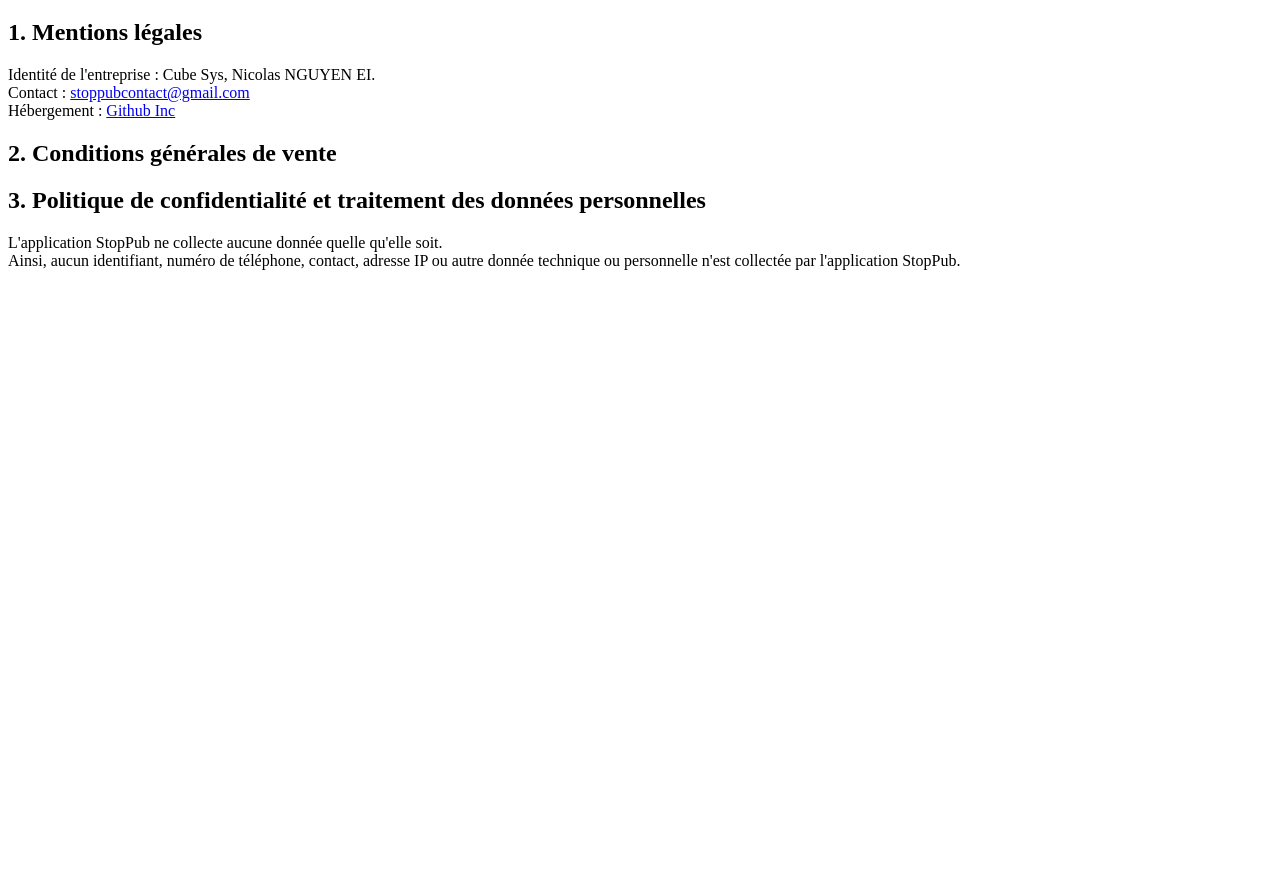
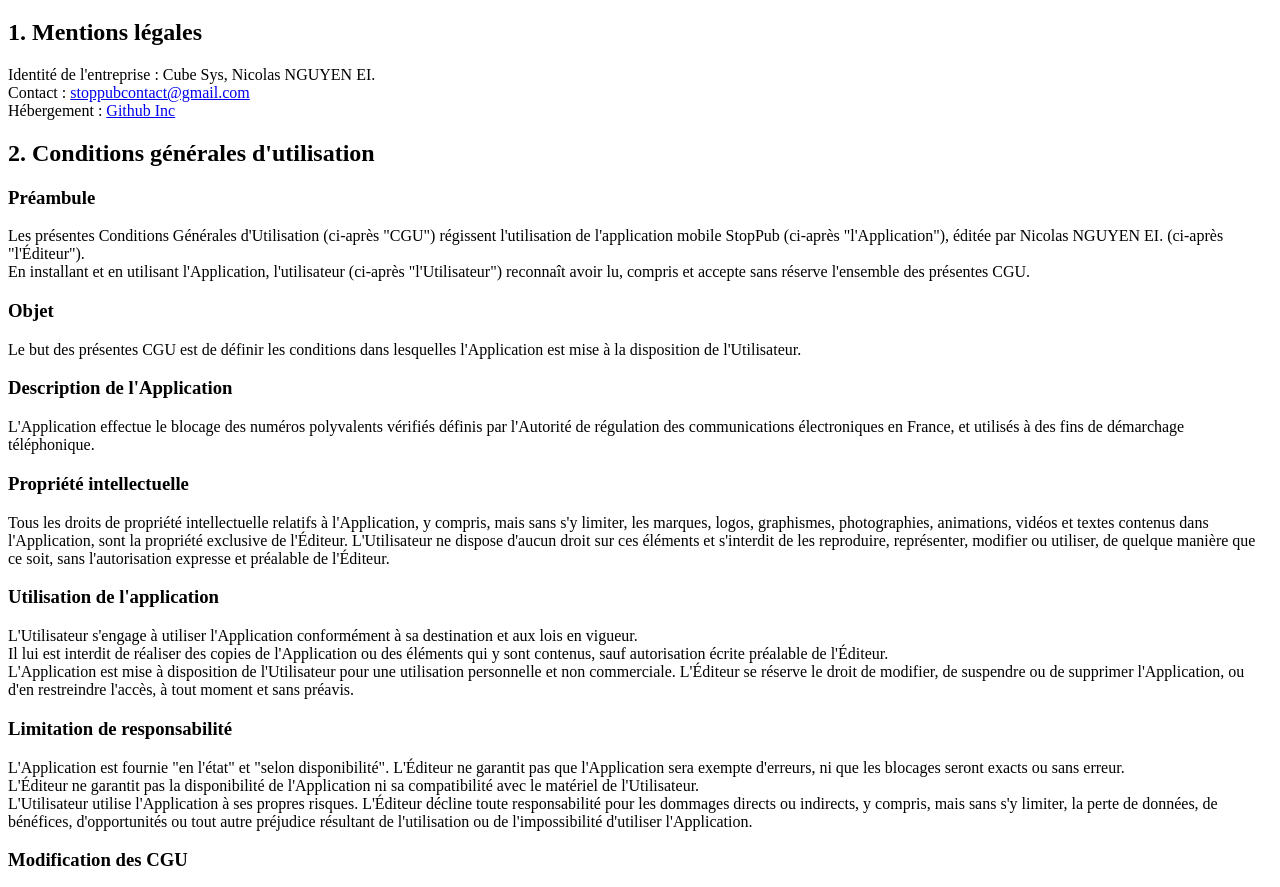
Before and after one commit to CubeSystems146/stoppub, a plain HTML site: page cg.html in a window 1280 px wide. Shown: the part 61-948 px from the top of the page. Before the commit the page ends 800 px from the top, so only its background shows below. Drawn offline with Linux system fonts and the light colour scheme.

Commit message:
Update cg.html

```diff
--- a/cg.html
+++ b/cg.html
@@ -14,7 +14,41 @@
     Contact : <a href="mailto:stoppubcontact@gmail.com">stoppubcontact@gmail.com</a>
     <br>
     Hébergement : <a href="https://github.com">Github Inc</a>
-    <h2>2. Conditions générales de vente</h2>
+    <h2>2. Conditions générales d'utilisation</h2>
+    <h3>Préambule</h3>
+    Les présentes Conditions Générales d'Utilisation (ci-après "CGU") régissent l'utilisation de l'application mobile StopPub (ci-après "l'Application"), éditée par Nicolas NGUYEN EI. (ci-après "l'Éditeur").
+    <br>
+    En installant et en utilisant l'Application, l'utilisateur (ci-après "l'Utilisateur") reconnaît avoir lu, compris et accepte sans réserve l'ensemble des présentes CGU.
+    <h3>Objet</h3>
+    Le but des présentes CGU est de définir les conditions dans lesquelles l'Application est mise à la disposition de l'Utilisateur.
+    <h3>Description de l'Application</h3>
+    L'Application effectue le blocage des numéros polyvalents vérifiés définis par l'Autorité de régulation des communications électroniques en France, et utilisés à des fins de démarchage téléphonique.
+    <h3>Propriété intellectuelle</h3>
+    Tous les droits de propriété intellectuelle relatifs à l'Application, y compris, mais sans s'y limiter, les marques, logos, graphismes, photographies, animations, vidéos et textes contenus dans l'Application, sont la propriété exclusive de l'Éditeur. L'Utilisateur ne dispose d'aucun droit sur ces éléments et s'interdit de les reproduire, représenter, modifier ou utiliser, de quelque manière que ce soit, sans l'autorisation expresse et préalable de l'Éditeur.
+    <h3>Utilisation de l'application</h3>
+    L'Utilisateur s'engage à utiliser l'Application conformément à sa destination et aux lois en vigueur.
+    <br>
+    Il lui est interdit de réaliser des copies de l'Application ou des éléments qui y sont contenus, sauf autorisation écrite préalable de l'Éditeur.
+    <br>
+    L'Application est mise à disposition de l'Utilisateur pour une utilisation personnelle et non commerciale. L'Éditeur se réserve le droit de modifier, de suspendre ou de supprimer l'Application, ou d'en restreindre l'accès, à tout moment et sans préavis.
+    <h3>Limitation de responsabilité</h3>
+    L'Application est fournie "en l'état" et "selon disponibilité". L'Éditeur ne garantit pas que l'Application sera exempte d'erreurs, ni que les blocages seront exacts ou sans erreur.
+    <br>
+    L'Éditeur ne garantit pas la disponibilité de l'Application ni sa compatibilité avec le matériel de l'Utilisateur.
+    <br>
+    L'Utilisateur utilise l'Application à ses propres risques. L'Éditeur décline toute responsabilité pour les dommages directs ou indirects, y compris, mais sans s'y limiter, la perte de données, de bénéfices, d'opportunités ou tout autre préjudice résultant de l'utilisation ou de l'impossibilité d'utiliser l'Application.
+    <h3>Modification des CGU</h3>
+    L'Éditeur se réserve le droit de modifier les présentes CGU à tout moment. Les modifications prendront effet dès leur publication. L'Utilisateur est invité à consulter régulièrement les CGU afin de prendre connaissance des éventuelles modifications. L'utilisation continue de l'Application après la publication des modifications vaut acceptation de celles-ci.
+    <h3>Résiliation</h3>
+    L'Éditeur se réserve le droit de résilier l'accès de l'Utilisateur à l'Application, sans préavis, en cas de violation des présentes CGU ou pour toute autre raison que l'Éditeur jugera nécessaire.
+    <br>
+    L'Utilisateur peut cesser d'utiliser l'Application à tout moment en la désinstallant de son appareil.
+    <h3>Protection des données personnelles</h3>
+    L'Application ne collecte aucune donnée quelle qu'elle soit, conformément à la politique de confidentialité et de traitement des données personnelles.
+    <h3>Droit applicable</h3>
+    Les présentes CGU sont régies par le droit français. Tout litige relatif à l'exécution ou à l'interprétation des présentes CGU sera soumis à la compétence exclusive des tribunaux de Paris.
+    <h3>Dispositions diverses</h3>
+    Si une ou plusieurs dispositions du présent contrat sont considérées comme non valides ou sont déclarées comme telles par la loi ou un règlement ou par suite d'une décision judiciaire prise par une autorité judiciaire compétente, les autres dispositions demeurent pleinement en vigueur. Les dispositions déclarées nulles et non valables seront alors remplacées par des dispositions qui se rapprocheront le plus étroitement du contenu des dispositions initialement convenues.
     <h2>3. Politique de confidentialité et traitement des données personnelles</h2>
     L'application StopPub ne collecte aucune donnée quelle qu'elle soit.
     <br>
```
